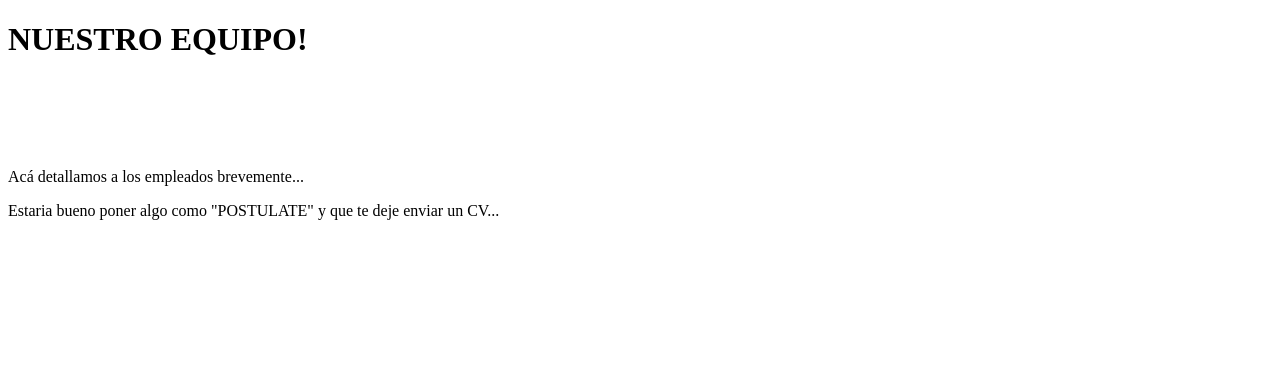
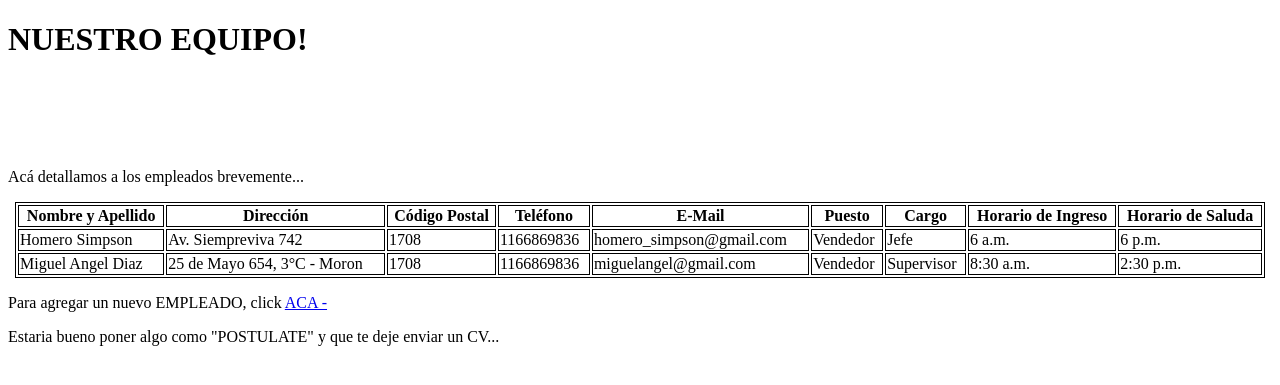
Before and after one commit to LucasLD92/Coder-Pharma, a Django app: page /App-Drogueria/Empleados in a window 1280 px wide. Shown: the part 26-411 px from the top of the page. Run offline with Django 4.2, Linux system fonts and the light colour scheme; data comes from the database, SQL or seed files in the repository; both versions use the stored data as it was after the commit.

Commit message:
Se agregan las funcionalidades de agregar productos y empleados, entre otras cositas

```diff
--- a/DROGUERIA/App_DROGUERIA/Templates/02 - Productos.html
+++ b/DROGUERIA/App_DROGUERIA/Templates/02 - Productos.html
@@ -54,5 +54,9 @@
                 {% endfor %}
         </table>
     </center>
+    <br>
+    <br>
+    <p> Para agregar un nuevo producto, click  <a href="{% url '02_AgregaProducto' %}"> ACA -</a> </p>
+
     </body>
 </html>
--- a/DROGUERIA/App_DROGUERIA/Templates/04 - AcercadeCoderPharma.html
+++ b/DROGUERIA/App_DROGUERIA/Templates/04 - AcercadeCoderPharma.html
@@ -24,6 +24,11 @@
         <p> Descrcipcion de la Drogueria... </p>
         <p> Donde esta ubicada... </p>
         <br>
+
+        <p>LINK A NUESTROS EMPLEADOS</p>
+            <li>
+                <a href="{% url '06_Empleados' %}"> EMPLEADOS/PERSONAL</a>
+            </li>
         <p>LINK A NUESTROS PROVEEDORES</p>
             <li>
                 <a href="{% url '07_Proveedores' %}"> PROVEEDORES</a>
--- a/DROGUERIA/App_DROGUERIA/Templates/06 - Empleados.html
+++ b/DROGUERIA/App_DROGUERIA/Templates/06 - Empleados.html
@@ -4,6 +4,11 @@
     <meta http-equiv="X-UA-Compatible" content="IE=edge">
     <meta name="viewport" content="width=device-width, initial-scale=1.0">
     <title>EMPLEADOS</title>
+    <style>
+        table, th, td {
+            border: 1px solid black;
+        }
+    </style>
 </head>
     <body>
         <nav class="navbar navbar-light bg-light static-top">
@@ -22,6 +27,38 @@
         <br>
         <br>
         <p> Acá detallamos a los empleados brevemente... </p>
+
+        <center>
+            <table style="width: 1250px;">
+                <tr>
+                    <th>Nombre y Apellido </th>
+                    <th>Dirección</th>
+                    <th>Código Postal</th>
+                    <th>Teléfono</th>
+                    <th>E-Mail</th>
+                    <th>Puesto</th>
+                    <th>Cargo</th>
+                    <th>Horario de Ingreso</th>
+                    <th>Horario de Saluda</th>
+                </tr>
+                    {% for empleado in Personal %}
+                <tr>
+                    <td>{{empleado.nombre}} {{empleado.apellido}}</td>
+                    <td>{{empleado.direccion}}</td>
+                    <td>{{empleado.codigoPostal}}</td>
+                    <td>{{empleado.telefono}}</td>
+                    <td>{{empleado.eMail}}</td>
+                    <td>{{empleado.puesto}}</td>
+                    <td>{{empleado.cargo}}</td>
+                    <td>{{empleado.horarioIngreso}}</td>
+                    <td>{{empleado.horarioSalida}}</td>
+                </tr>
+                    {% endfor %}
+            </table>
+        </center>
+
+        <p> Para agregar un nuevo EMPLEADO, click  <a href="{% url '06_AgregaEmpleado' %}"> ACA -</a> </p>
+
         <p> Estaria bueno poner algo como "POSTULATE" y que te deje enviar un CV... </p>
 
 
--- a/DROGUERIA/App_DROGUERIA/models.py
+++ b/DROGUERIA/App_DROGUERIA/models.py
@@ -13,7 +13,6 @@ class DIRECTORIO(models.Model):
 
     def __str__(self) -> str:
         return f'Apellido y nombre: {self.apellido}, {self.nombre} || Edad: {self.edad} || Cargo  {self.cargo}'
-
 class EMPLEADO(models.Model):
     nombre = models.CharField(max_length=50)
     apellido = models.CharField(max_length=50)
@@ -57,7 +56,6 @@ class PROVEEDORES(models.Model):
 
     def __str__(self) -> str:
         return f'Nombre y Apellido: {self.nombre} {self.apellido} - Razon Social: {self.razonSocial} - Direccion: {self.direccion} - C.P.: {self.codigoPostal} - Teléfono: {self.telefono} - E-mail: {self.eMail} - Forma de Pago: {self.form_pago} - Código Proveedor {self.codigo_Proveedor} - Tipo Cliente: {self.tipo_Cliente}'
-
 class CLIENTES(models.Model):
     nombre = models.CharField(max_length=50)
     apellido = models.CharField(max_length=50)
--- a/DROGUERIA/App_DROGUERIA/urls.py
+++ b/DROGUERIA/App_DROGUERIA/urls.py
@@ -1,15 +1,21 @@
 from django.contrib import admin
 from django.urls import path
-from App_DROGUERIA.views import Inicio, Productos, Contacto, AcercadeCoderPharma, Directorio, Empleados, Proveedores, Clientes
-
+from App_DROGUERIA.views import (Inicio, Productos, Contacto,
+AcercadeCoderPharma, Directorio, Empleados, Proveedores, Clientes,
+AgregaProducto, AgregaCliente, AgregaProveedor, AgregaEmpleado
+)
 
 urlpatterns = [
     path('', Inicio, name = "01_Inicio"),
     path('Productos', Productos, name = "02_Productos"),
+    path('AgregaProducto', AgregaProducto, name = "02_AgregaProducto"),
     path('Contacto', Contacto, name = "03_Contacto"),
     path('AcercadeCoder-Pharma', AcercadeCoderPharma, name = "04_AcercadeCoderPharma"),
     path('Directorio', Directorio, name = "05_Directorio"),
-    path('Empleados', Empleados, name = "06_Emplados"),
+    path('Empleados', Empleados, name = "06_Empleados"),
+    path('AgregaEmpleado', AgregaEmpleado, name = "06_AgregaEmpleado"),
     path('Proveedores', Proveedores, name = "07_Proveedores"),
+    path('AgregaProveedor', AgregaProveedor, name = "07_AgregaProveedor"),
     path('Clientes', Clientes, name = "08_Clientes"),
+    path('AgregaCliente', AgregaCliente, name = "08_AgregaCliente"),
 ]
--- a/DROGUERIA/App_DROGUERIA/views.py
+++ b/DROGUERIA/App_DROGUERIA/views.py
@@ -29,17 +29,68 @@ def Clientes (request):
 
 # //////// Funciones ////////
 # Agrega Cliente
+def AgregaCliente(request):
+    if request.method == 'POST':
+        producto = PRODUCTO(monodroga=request.POST['monodroga'], marca=request.POST['marca'], presentacion=request.POST['presentacion'], formFarmaceutica=request.POST['formFarmaceutica'], certificado=request.POST['certificado'], codigoProducto=request.POST['codigoProducto'], stock=request.POST['stock'])
+        producto.save()
+        return render(request, "01 - Inicio.html")
+    return render(request, "02 - AgregaProducto.html")
 # Edita Cliente
 # Elimina Cliente
 # Buscar Cliente
 
+
 # Agrega Proveedor
+def AgregaProveedor(request):
+    if request.method == 'POST':
+        producto = PRODUCTO(monodroga=request.POST['monodroga'], marca=request.POST['marca'], presentacion=request.POST['presentacion'], formFarmaceutica=request.POST['formFarmaceutica'], certificado=request.POST['certificado'], codigoProducto=request.POST['codigoProducto'], stock=request.POST['stock'])
+        producto.save()
+        return render(request, "01 - Inicio.html")
+    return render(request, "02 - AgregaProducto.html")
 # Edita Proveedor
 # Elimina Proveedor
 # Buscar Proveedor
 
 
-# Agrega Producto
+# Agrega Producto <- 12/08_Lucas: Listo! funciona :) - FALTA PULIR DETALLES.
+def AgregaProducto(request):
+
+    if request.method == 'POST':
+        producto = PRODUCTO(
+            monodroga=request.POST['monodroga'],
+            marca=request.POST['marca'],
+            presentacion=request.POST['presentacion'],
+            formFarmaceutica=request.POST['formFarmaceutica'],
+            certificado=request.POST['certificado'],
+            codigoProducto=request.POST['codigoProducto'],
+            stock=request.POST['stock'])
+        producto.save()
+        return render(request, "01 - Inicio.html")
+
+    return render(request, "02 - AgregaProducto.html")
 # Edita Producto
 # Elimina Producto
 # Buscar Producto
+
+# Agrega Empleado <- 12/08_Lucas: Listo! funciona :) - FALTA PULIR DETALLES.
+def AgregaEmpleado(request):
+
+    if request.method == 'POST':
+        empleado = EMPLEADO(
+        nombre=request.POST['nombre'],
+        apellido=request.POST['apellido'],
+        direccion=request.POST['direccion'],
+        codigoPostal=request.POST['codigoPostal'],
+        telefono=request.POST['telefono'],
+        eMail=request.POST['eMail'],
+        puesto=request.POST['puesto'],
+        cargo=request.POST['cargo'],
+        horarioIngreso=request.POST['horarioIngreso'],
+        horarioSalida=request.POST['horarioSalida'])
+        empleado.save()
+        return render(request, "01 - Inicio.html")
+
+    return render(request, "06 - AgregaEmpleado.html")
+# Edita Proveedor
+# Elimina Proveedor
+# Buscar Proveedor
```
Also changed, not shown: DROGUERIA/App_DROGUERIA/Templates/02 - AgregaProducto.html (added, +31 -0 lines), DROGUERIA/App_DROGUERIA/Templates/06 - AgregaEmpleado.html (added, +32 -0 lines), DROGUERIA/App_DROGUERIA/Templates/07 - AgregaProveedor.html (added), DROGUERIA/App_DROGUERIA/Templates/08 - AgregaCliente.html (added), DROGUERIA/db.sqlite3.
